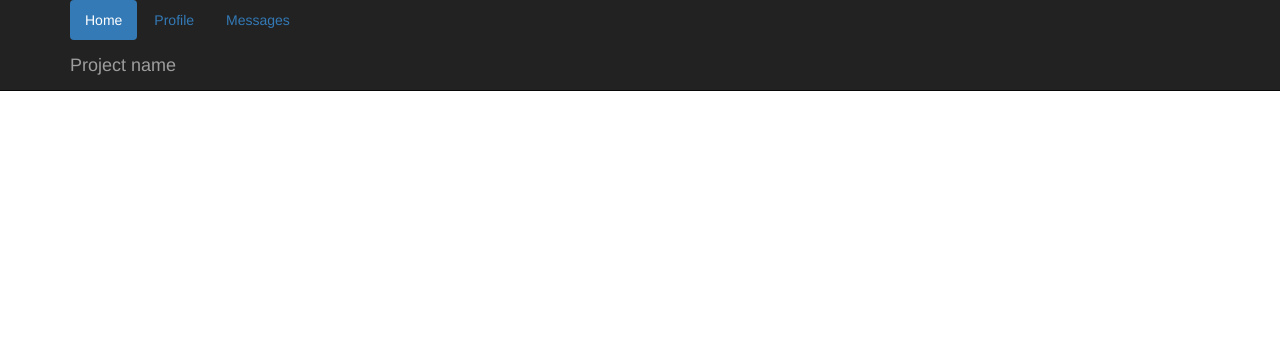
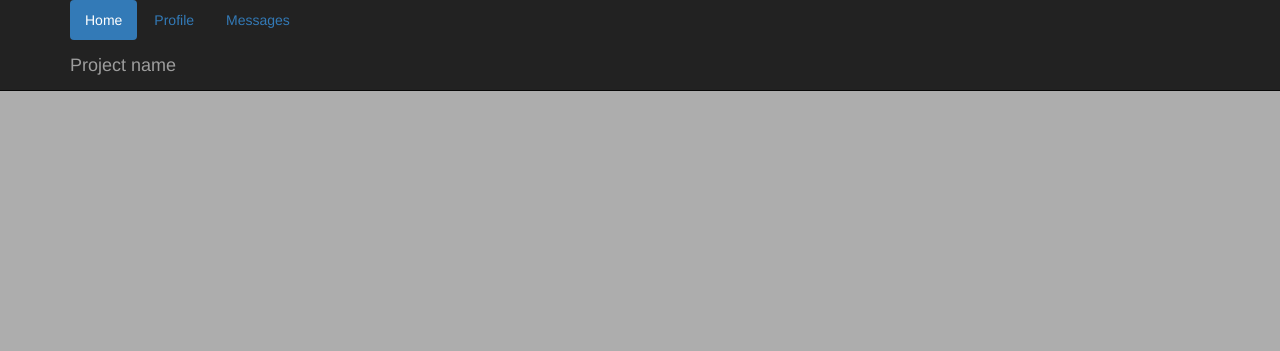
Before and after one commit to cyggit/gk_proj, a Django app: page /exam in a window 1280 px wide. Shown: the top 351 px of the page. Run offline with Django 3.2, Linux system fonts and the light colour scheme; some libraries are stand-ins or nearby versions.

Commit message:
background color,still no good

```diff
--- a/templates/exam.html
+++ b/templates/exam.html
@@ -1,6 +1,11 @@
 {% extends 'base.html' %}
 {% block css_area %}
-        <link rel="stylesheet" href="/static/css/bootstrap.min.css">
+   <link rel="stylesheet" href="/static/css/bootstrap.min.css">
+    <style type="text/css">
+    body{
+        background-color: #adadad;
+    }
+    </style>
  {% endblock %}
 {% block nav_bar %}
 <nav class="navbar navbar-inverse navbar-fixed-top" role="navigation">
```
